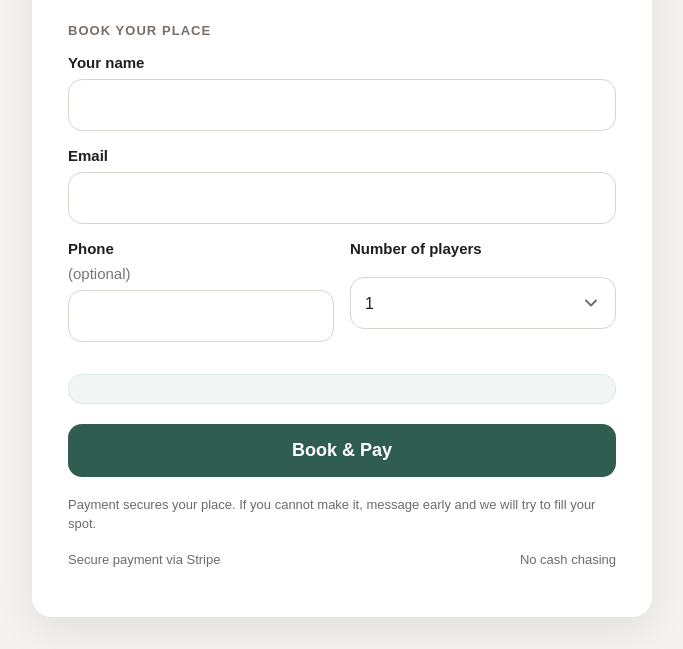
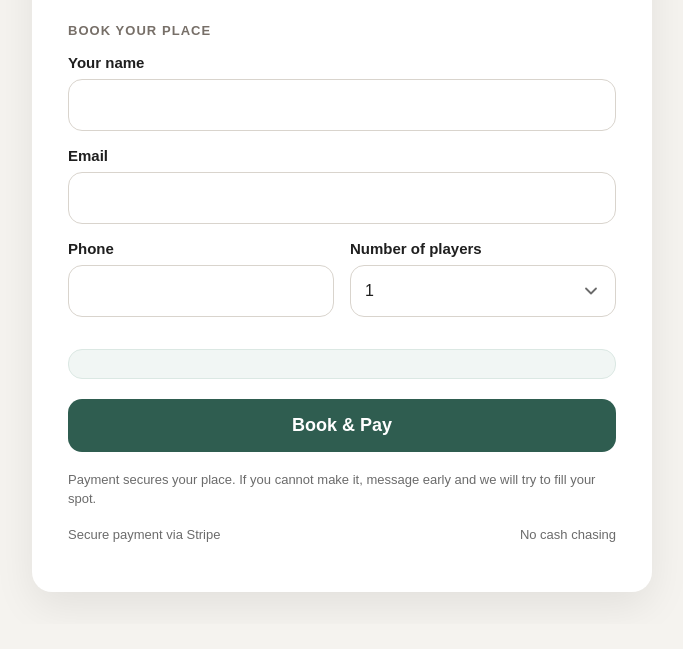
Before and after one commit to ajhedjazi/thursday-night-football, a website: page public/index.html in a window 1280 px wide. Shown: the part 182-831 px from the top of the page, without its empty margins (298-981 px from the left). After the commit the page ends 806 px from the top, so only its background shows below. Drawn offline with Linux system fonts and the light colour scheme; no server answers.

Commit message:
Remove unnecessary text from paragraph

```diff
--- a/public/index.html
+++ b/public/index.html
@@ -38,7 +38,7 @@
           </label>
 
           <label>
-            Phone <span class="optional">(optional)</span>
+            Phone
             <input type="text" id="phone" />
           </label>
 
```
